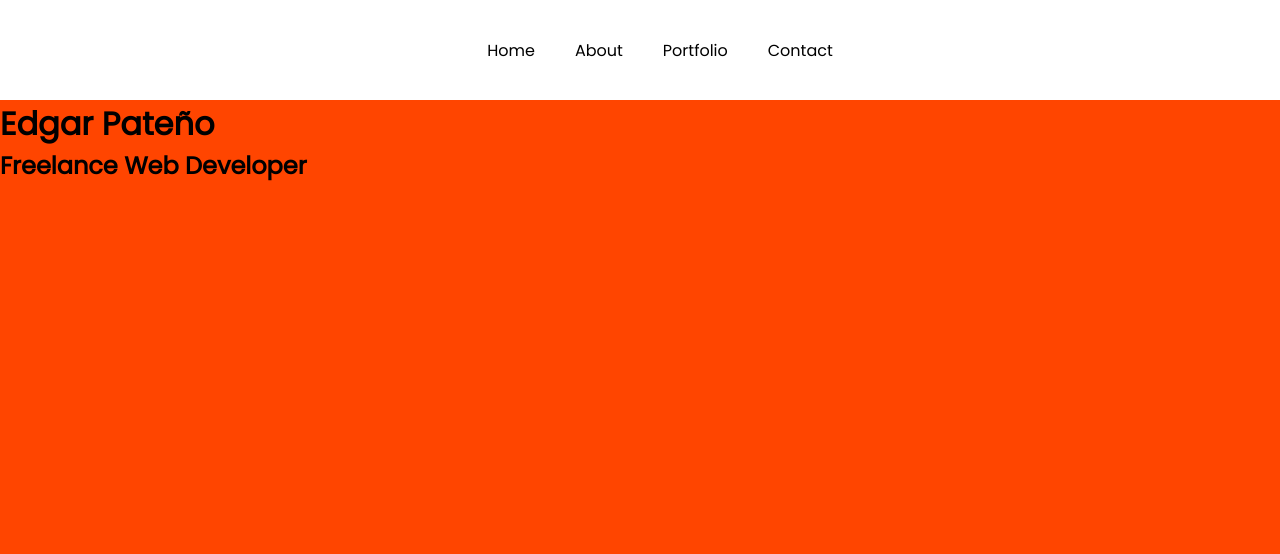
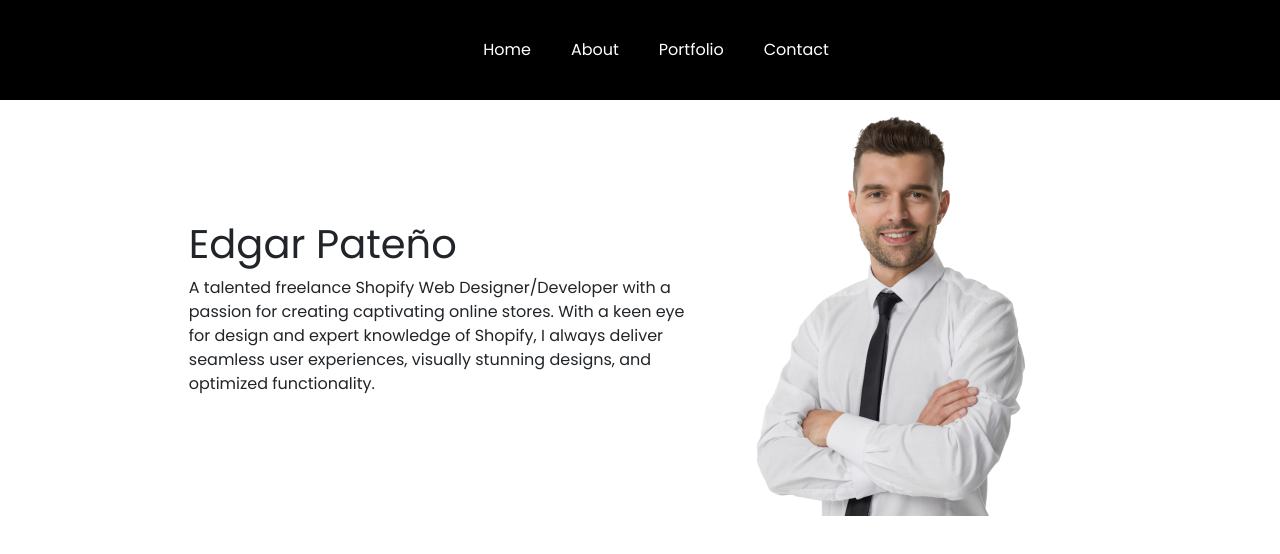
Before and after one commit to EdgarPateno/pf-exercise, a plain HTML site: page index.html in a window 1280 px wide. Drawn offline with nearby package versions, Linux system fonts and the light colour scheme.

Commit message:
added homepage banner with portfolio descriptio and portfolio photo

```diff
--- a/css/styles.css
+++ b/css/styles.css
@@ -1,14 +1,11 @@
 body {
-    background-color: orangered;
     font-family: 'Poppins', sans-serif;
 }
 
-* {
-    margin: 0;
+nav {
+    background: black;
 }
-
 ul {
-    background: white;
     height: 100px;
     display: flex;
     justify-content: center;
@@ -16,3 +13,21 @@ ul {
     list-style-type: none;
     align-items: center;
 }
+
+ul > li {
+    color: white;
+}
+
+.portfolio-photo img {
+    width: 400px;
+    height: auto;
+}
+
+div.portfolio-hp-banner {
+    justify-content: center;
+    align-items: center;
+}
+
+.name-job p {
+    width: 50ch;
+}
--- a/index.html
+++ b/index.html
@@ -7,6 +7,8 @@
     <!-- External Styles Resources -->
     <link rel="preconnect" href="https://fonts.gstatic.com" crossorigin>
     <link href="https://fonts.googleapis.com/css2?family=Poppins:wght@300;400&display=swap" rel="stylesheet">
+    <link href="https://cdn.jsdelivr.net/npm/bootstrap@5.2.3/dist/css/bootstrap.min.css" rel="stylesheet" integrity="sha384-rbsA2VBKQhggwzxH7pPCaAqO46MgnOM80zW1RWuH61DGLwZJEdK2Kadq2F9CUG65" crossorigin="anonymous">
+    <script src="https://cdn.jsdelivr.net/npm/bootstrap@5.2.3/dist/js/bootstrap.bundle.min.js" integrity="sha384-kenU1KFdBIe4zVF0s0G1M5b4hcpxyD9F7jL+jjXkk+Q2h455rYXK/7HAuoJl+0I4" crossorigin="anonymous"></script>
 
     <!-- Custom Styles -->
     <link rel="stylesheet" href="css/styles.css">
@@ -25,9 +27,16 @@
                 <li>Contact</li>
             </ul>
         </nav>
-        <div class="name-job">
-            <h1>Edgar Pateño</h1>
-            <h2>Freelance Web Developer</h2>
+        <div class="portfolio-hp-banner d-flex">
+            <div class="name-job">
+                <h1>Edgar Pateño</h1>
+                <p>A talented freelance Shopify Web Designer/Developer with a passion for creating captivating
+                    online stores. With a keen eye for design and expert knowledge of Shopify, I always
+                    deliver seamless user experiences, visually stunning designs, and optimized functionality.
+            </div>
+            <div class="portfolio-photo">
+                <img src="images/edgar-photo.png" alt="portfolio-photo">
+            </div>
         </div>
 
     </header>
```
Also changed, not shown: images/edgar-photo.png (added).
